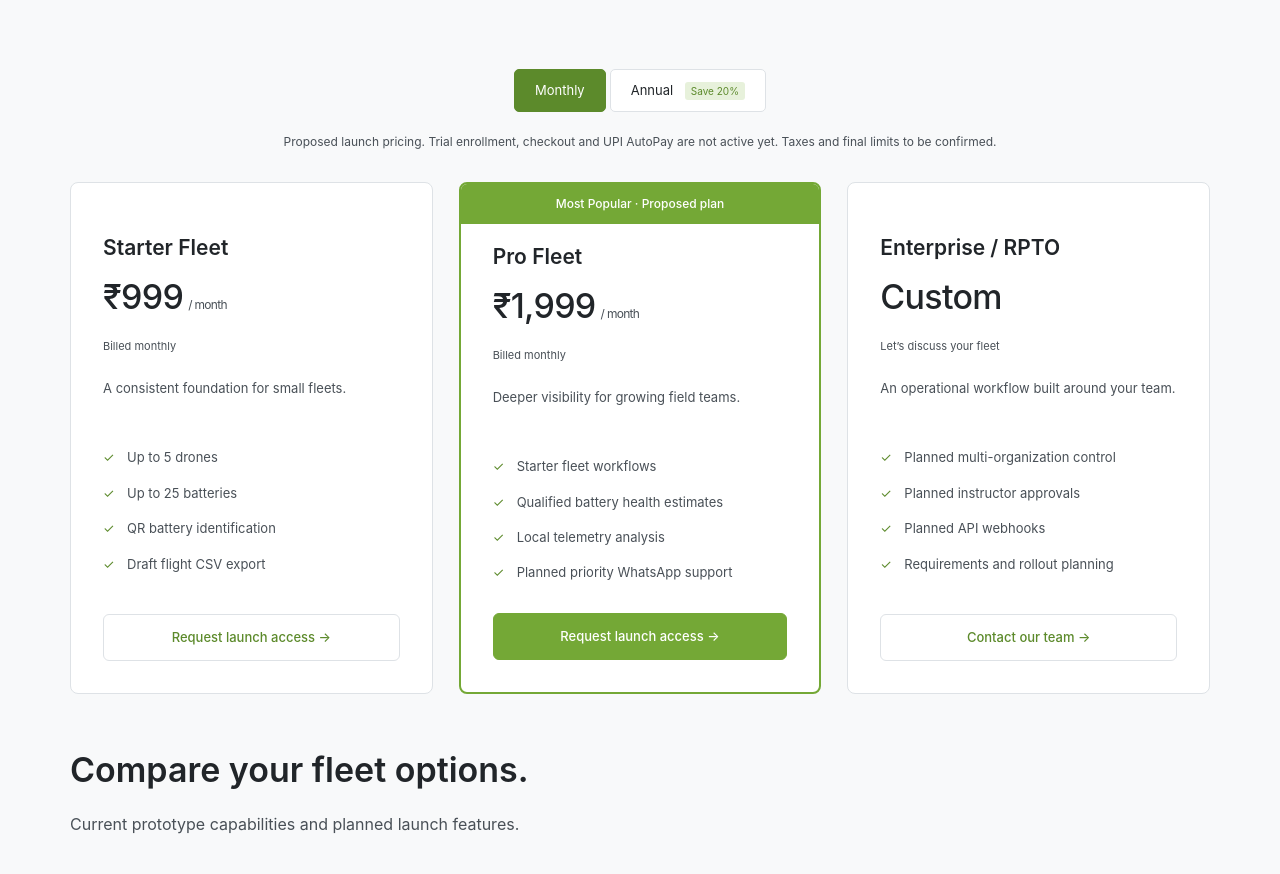
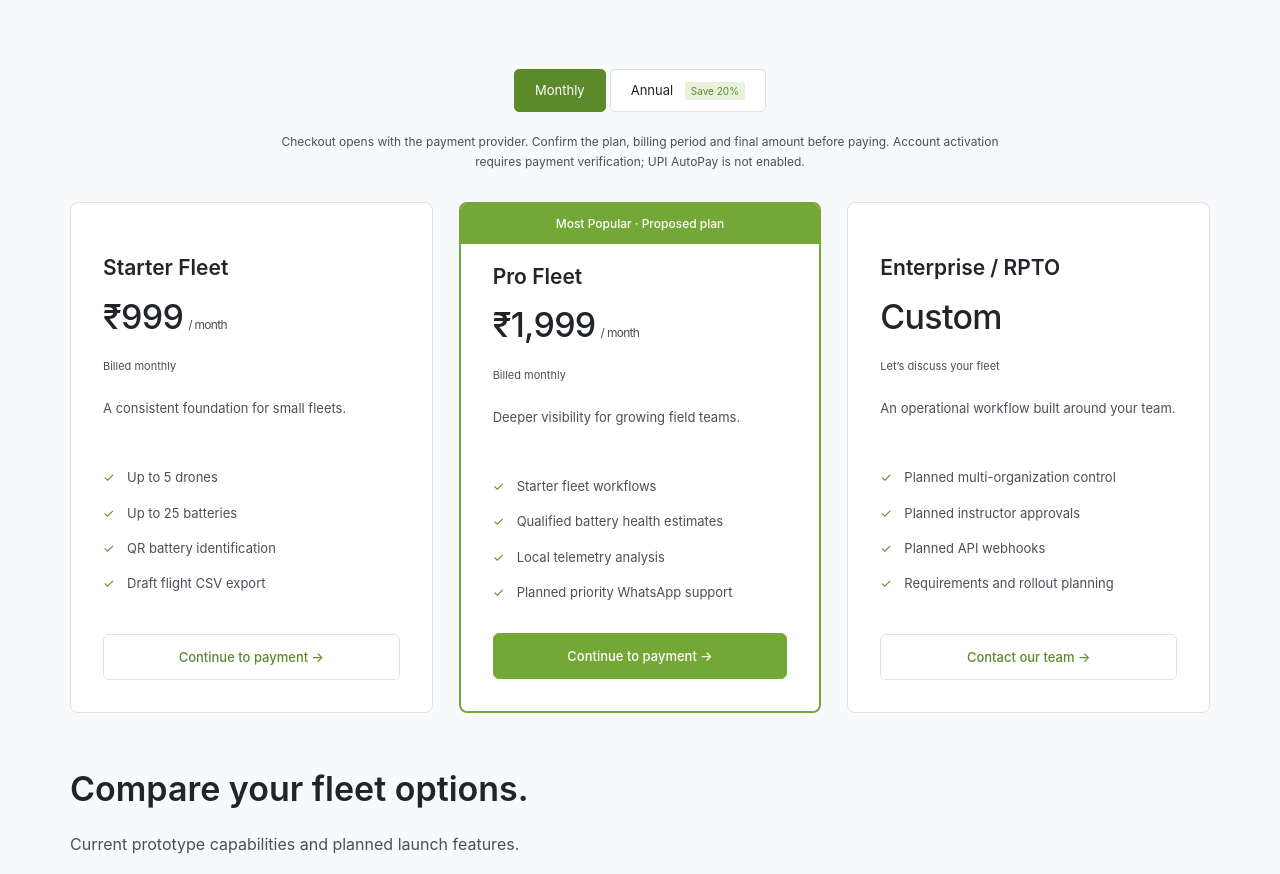
Before and after one commit to vekaashsenha/logskies-app, a Next.js app in the folder apps/web/: page / in a window 1280 px wide. Shown: the part 3900-4774 px from the top of the page. Built offline with nearby package versions, Linux system fonts and the light colour scheme; no server answers.

Commit message:
Prepare plan-specific payment links and Razorpay setup handoff

```diff
--- a/apps/web/src/components/interactive-marketing.tsx
+++ b/apps/web/src/components/interactive-marketing.tsx
@@ -2,6 +2,7 @@
 import Link from "next/link";
 import { useRef, useState } from "react";
 import { IndustryArt, industries } from "./marketing";
+import { hasPaymentLinks, paymentLink } from "@/lib/payment-links";
 
 const telemetry = [
   ["Pack health", "94%", "Cell delta", "0.02 V", "Cycles", "82"],
@@ -267,8 +268,9 @@ export function PricingMatrix() {
         </button>
       </div>
       <p className="pricing-note">
-        Proposed launch pricing. Trial enrollment, checkout and UPI AutoPay are
-        not active yet. Taxes and final limits to be confirmed.
+        {hasPaymentLinks()
+          ? "Checkout opens with the payment provider. Confirm the plan, billing period and final amount before paying. Account activation requires payment verification; UPI AutoPay is not enabled."
+          : "Proposed launch pricing. Trial enrollment, checkout and UPI AutoPay are not active yet. Taxes and final limits to be confirmed."}
       </p>
       <div className="pricing-grid">
         {[
@@ -305,7 +307,15 @@ export function PricingMatrix() {
               "Requirements and rollout planning",
             ],
           },
-        ].map((plan, i) => (
+        ].map((plan, i) => {
+          const checkout =
+            i < 2
+              ? paymentLink(
+                  i === 0 ? "starter" : "pro",
+                  annual ? "annual" : "monthly",
+                )
+              : null;
+          return (
             <article
               key={plan.name}
               className={`public-card price-card ${i === 1 ? "featured-plan" : ""}`}
@@ -333,11 +343,26 @@ export function PricingMatrix() {
                   <li key={item}>{item}</li>
                 ))}
               </ul>
-            <Link href="/contact" className={i === 1 ? "primary" : "secondary"}>
+              {checkout ? (
+                <a
+                  href={checkout}
+                  className={i === 1 ? "primary" : "secondary"}
+                  target="_blank"
+                  rel="noopener noreferrer"
+                >
+                  Continue to payment →
+                </a>
+              ) : (
+                <Link
+                  href="/contact"
+                  className={i === 1 ? "primary" : "secondary"}
+                >
                   {i === 2 ? "Contact our team" : "Request launch access"} →
                 </Link>
+              )}
             </article>
-        ))}
+          );
+        })}
       </div>
       <div className="section-heading matrix-heading">
         <h2>Compare your fleet options.</h2>
--- /dev/null
+++ b/apps/web/src/lib/payment-links.ts
@@ -0,0 +1,30 @@
+type Plan = "starter" | "pro";
+type Period = "monthly" | "annual";
+const links = {
+  starter: {
+    monthly: process.env.NEXT_PUBLIC_STARTER_MONTHLY_PAYMENT_URL,
+    annual: process.env.NEXT_PUBLIC_STARTER_ANNUAL_PAYMENT_URL,
+  },
+  pro: {
+    monthly: process.env.NEXT_PUBLIC_PRO_MONTHLY_PAYMENT_URL,
+    annual: process.env.NEXT_PUBLIC_PRO_ANNUAL_PAYMENT_URL,
+  },
+};
+export function paymentLink(plan: Plan, period: Period): string | null {
+  const value = links[plan][period]?.trim();
+  if (!value) return null;
+  try {
+    const url = new URL(value);
+    if (url.protocol !== "https:" || url.username || url.password) return null;
+    return url.href;
+  } catch {
+    return null;
+  }
+}
+export function hasPaymentLinks() {
+  return (["starter", "pro"] as const).some((plan) =>
+    (["monthly", "annual"] as const).some((period) =>
+      paymentLink(plan, period),
+    ),
+  );
+}
```
Also changed, not shown: 4 other files (tests, documents, lock files or other folders). Lines whose indentation alone changed are shown as unchanged.
